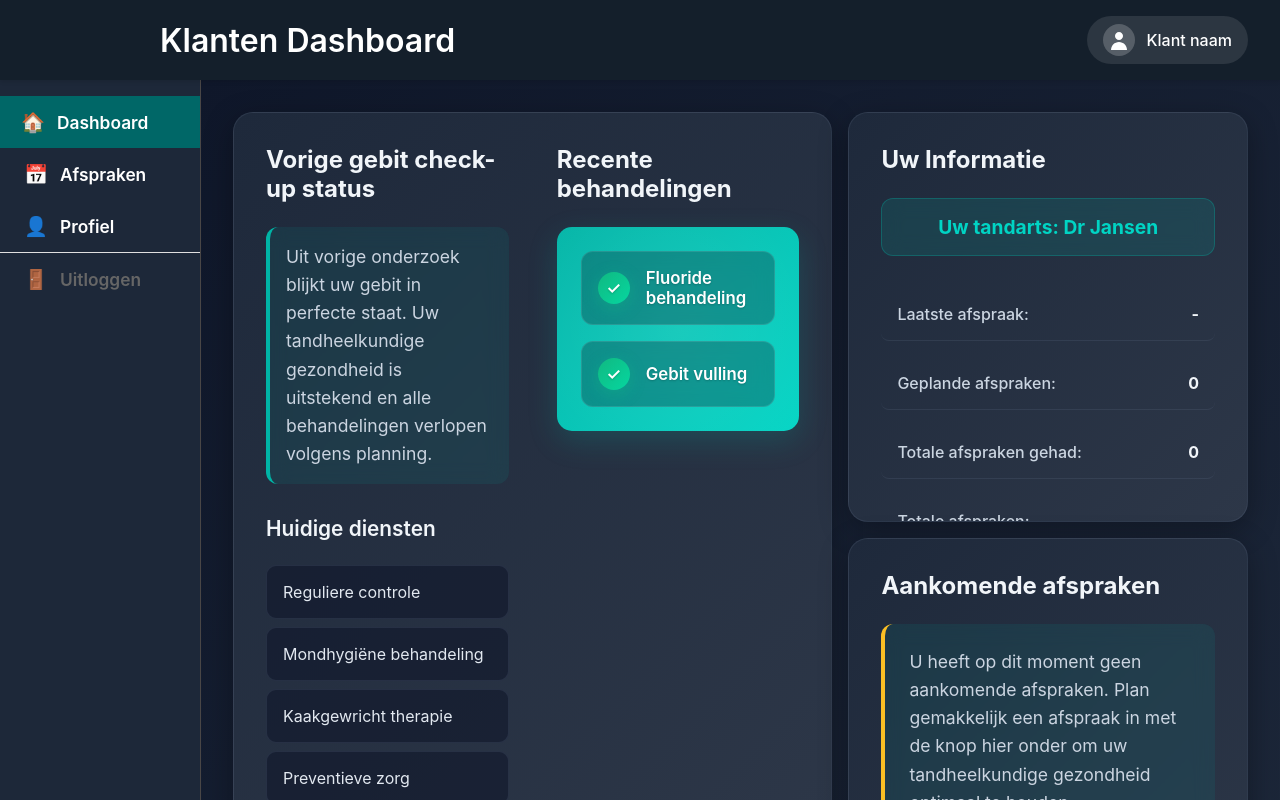
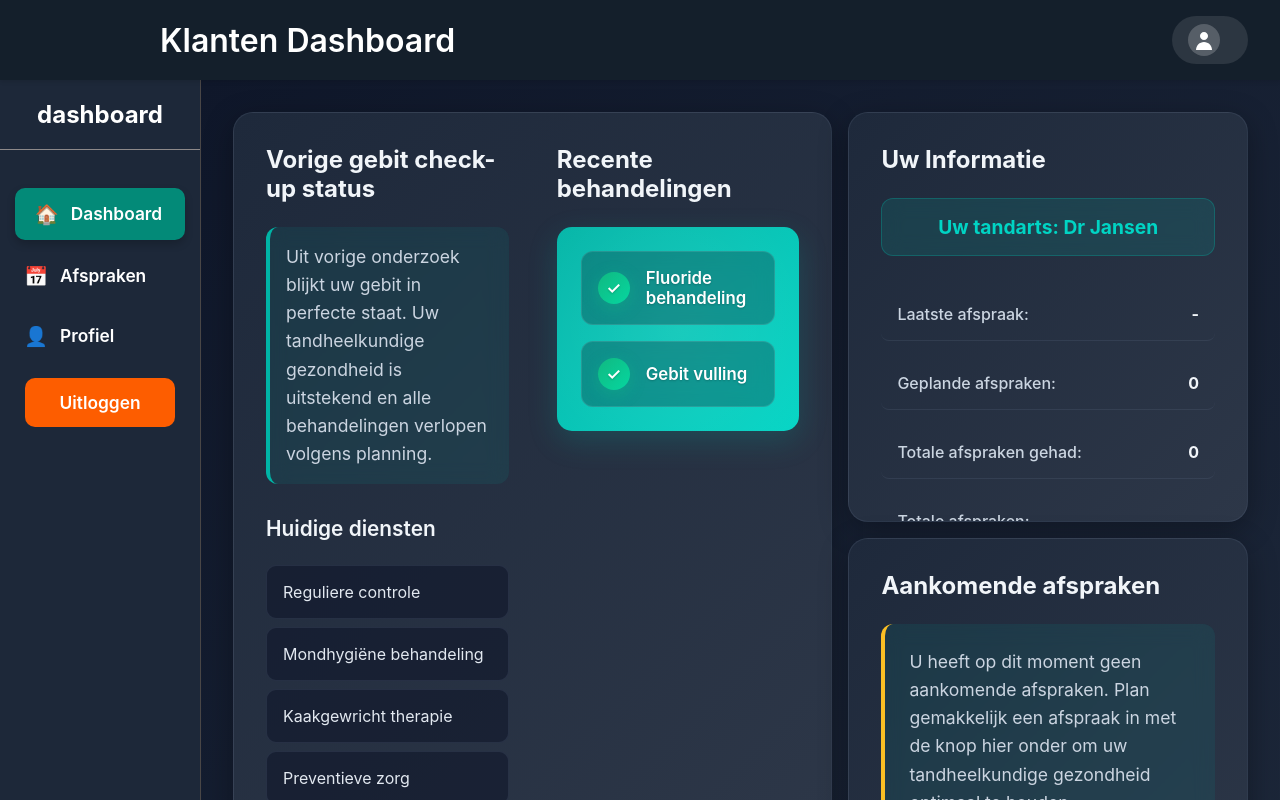
Before and after one commit to S1mpleDimplee/tandartspraktijk, a React (Create React App) app: page /dashboard in a window 1280 px wide. Shown: the top 800 px of the page. Built offline with nearby package versions, Linux system fonts and the light colour scheme; sample sign-in values are in the browser's storage.

Commit message:
Implement user authentication check in AppContent; update NavbarDashboard to handle user name retrieval from localStorage. Enhance SidebarPatient with logout functionality and improved styles.

```diff
--- a/src/App.js
+++ b/src/App.js
@@ -5,6 +5,7 @@ import {
   Routes,
   Route,
   useLocation,
+  useNavigate,
 } from "react-router-dom";
 import { useEffect, useState } from "react";
 import NavbarHome from "./Navbars/Navbars/NavbarHome/NavbarHome";
@@ -21,10 +22,19 @@ function AppContent() {
   const [isPatientDashboard, setIsPatientDashboard] = useState(false);
   const patientDashboardUrls = ["/dashboard"];
 
+  const navigate = useNavigate();
+
   useEffect(() => {
     setIsPatientDashboard(patientDashboardUrls.includes(location.pathname));
+    checkIfUserIsLoggedIn();
+  }, [location.pathname]);
 
-  }, [location.pathname]);
+  const checkIfUserIsLoggedIn = () => {
+    const loggedInData = JSON.parse(localStorage.getItem("loggedInData"));
+    if (!loggedInData) {
+      navigate("/inloggen");
+    }
+  };
 
   return (
     <div className="app-container">
--- a/src/Navbars/Navbars/NavbarPanel/NavbarDashboard.js
+++ b/src/Navbars/Navbars/NavbarPanel/NavbarDashboard.js
@@ -11,7 +11,7 @@ const NavbarDashboard = () => {
   useEffect(() => {
     // Fetch user data from localStorage
     const loggedInData = JSON.parse(localStorage.getItem("loggedInData"));
-    setUserName(loggedInData.firstName ? loggedInData.firstName : "Klant naam");
+    setUserName(loggedInData ? loggedInData.firstName : "Klant naam");
   }, []);
 
   return (
--- a/src/Navbars/Sidebars/SidebarPatient/SidebarPatient.css
+++ b/src/Navbars/Sidebars/SidebarPatient/SidebarPatient.css
@@ -8,10 +8,19 @@
   flex-shrink: 0;
 }
 
+.sidebar-header {
+  font-size: 12pt;
+  border-bottom: 1px solid #8d8989;
+  text-align: center;
+  color: #ffffff;
+  margin-bottom: 3vh;
+}
+
 .sidebar-nav {
   padding: 1rem 0;
   display: flex;
   flex-direction: column;
+  gap: 0.5rem;
 }
 
 .sidebar-item {
@@ -36,9 +45,16 @@
 }
 
 .sidebar-item.active {
-  background-color: #006767;
+  background-color: #038a78;
+  border-radius: 10px;
+  width: calc(100% - 30px);
+  justify-content: center;
+  justify-self: center;
+  margin-left: 15px;
   color: #ffffff;
   padding-left: calc(1.5rem - 3px);
+  box-shadow: 0 4px 8px rgba(0, 0, 0, 0.2);
+  transform: translateY(-2px);
 }
 
 .sidebar-icon {
@@ -53,13 +69,12 @@
   flex: 1;
 }
 
-.sidebar-item:last-child {
+.logout-button {
   margin-top: auto;
-  border-top: 1px solid #e0e0e0;
-  color: #666;
+  text-align: center;
+  width: 150px;
+  justify-content: center;
+  justify-self: center;
+  border-radius: 10px;
+  background-color: #fd5d00;
 }
-
-.sidebar-item:last-child:hover {
-  background-color: #ffebee;
-  color: #d32f2f;
-}
--- a/src/Navbars/Sidebars/SidebarPatient/SidebarPatient.js
+++ b/src/Navbars/Sidebars/SidebarPatient/SidebarPatient.js
@@ -1,15 +1,17 @@
 // DashboardSidebar.js
 import React, { useState } from 'react';
 import './SidebarPatient.css';
+import { useNavigate } from 'react-router-dom';
 
-const   SidebarPatiënt = () => {
+const SidebarPatiënt = () => {
   const [activeItem, setActiveItem] = useState('dashboard');
+
+  const navigate = useNavigate();
 
   const menuItems = [
     { id: 'dashboard', label: 'Dashboard', icon: '🏠' },
     { id: 'afspraken', label: 'Afspraken', icon: '📅' },
     { id: 'profiel', label: 'Profiel', icon: '👤' },
-    { id: 'uitloggen', label: 'Uitloggen', icon: '🚪' }
   ];
 
   const handleItemClick = (itemId) => {
@@ -21,8 +23,18 @@ const   SidebarPatiënt = () => {
     }
   };
 
+  const handleLogout = () => {
+    localStorage.removeItem("loggedInData");
+    navigate("/");
+  }
+
   return (
     <aside className="dashboard-sidebar">
+
+      <div className="sidebar-header">
+        <h2>{activeItem}</h2>
+      </div>
+
       <nav className="sidebar-nav">
         {menuItems.map((item) => (
           <button
@@ -33,8 +45,16 @@ const   SidebarPatiënt = () => {
             <span className="sidebar-icon">{item.icon}</span>
             <span className="sidebar-label">{item.label}</span>
           </button>
+
         ))}
-      </nav>
+
+
+      </nav> <button
+        className={`sidebar-item logout-button`}
+        onClick={() => handleLogout()}
+      >
+        <span className="sidebar-label">Uitloggen</span>
+      </button>
     </aside>
   );
 };
--- a/src/Registration/Register/Registration.js
+++ b/src/Registration/Register/Registration.js
@@ -30,8 +30,6 @@ const TandartsRegistratie = () => {
     }
 
     setLoading(true);
-
-
     const response = await postCall("addUser", formData);
 
     if (response.isSuccess) {
```
